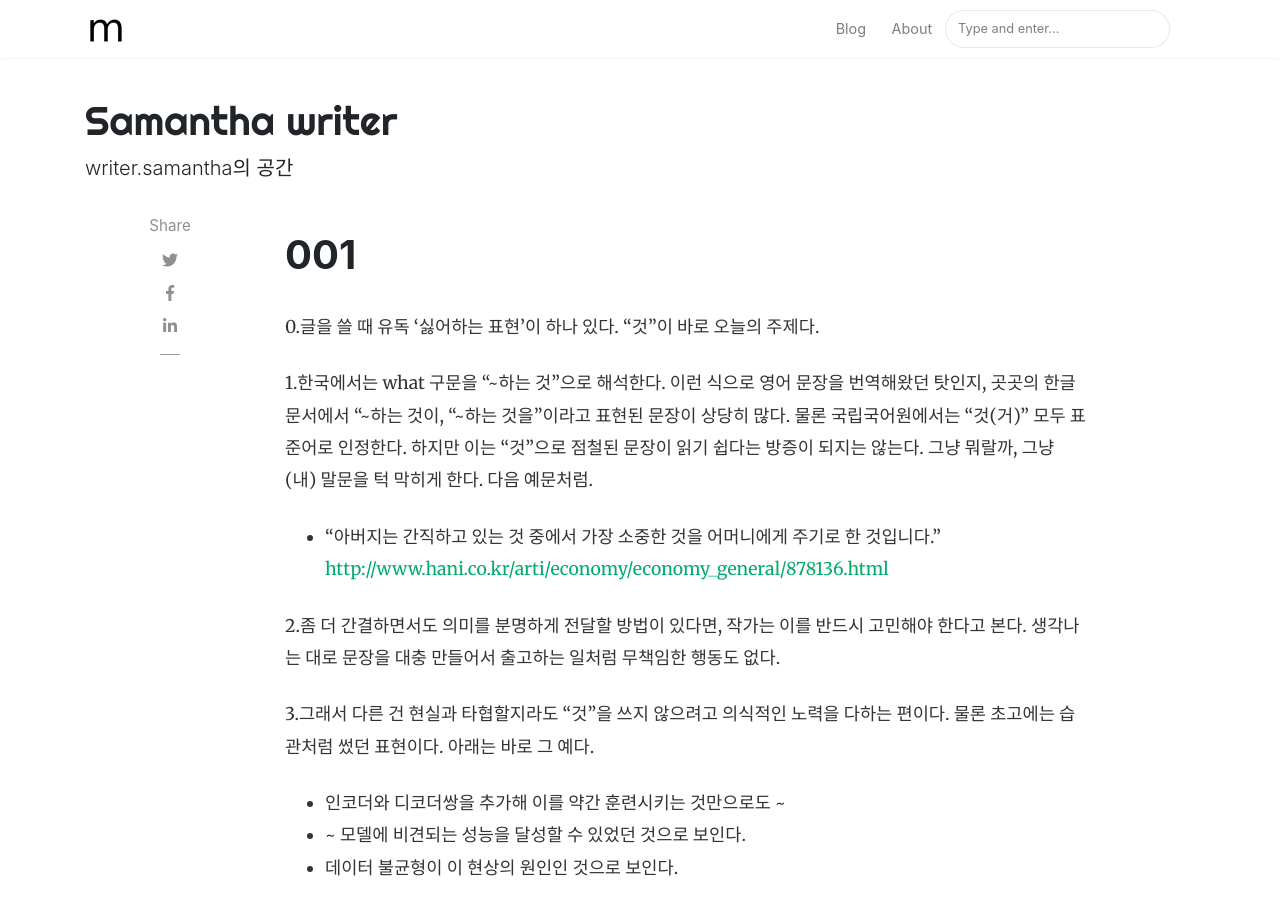
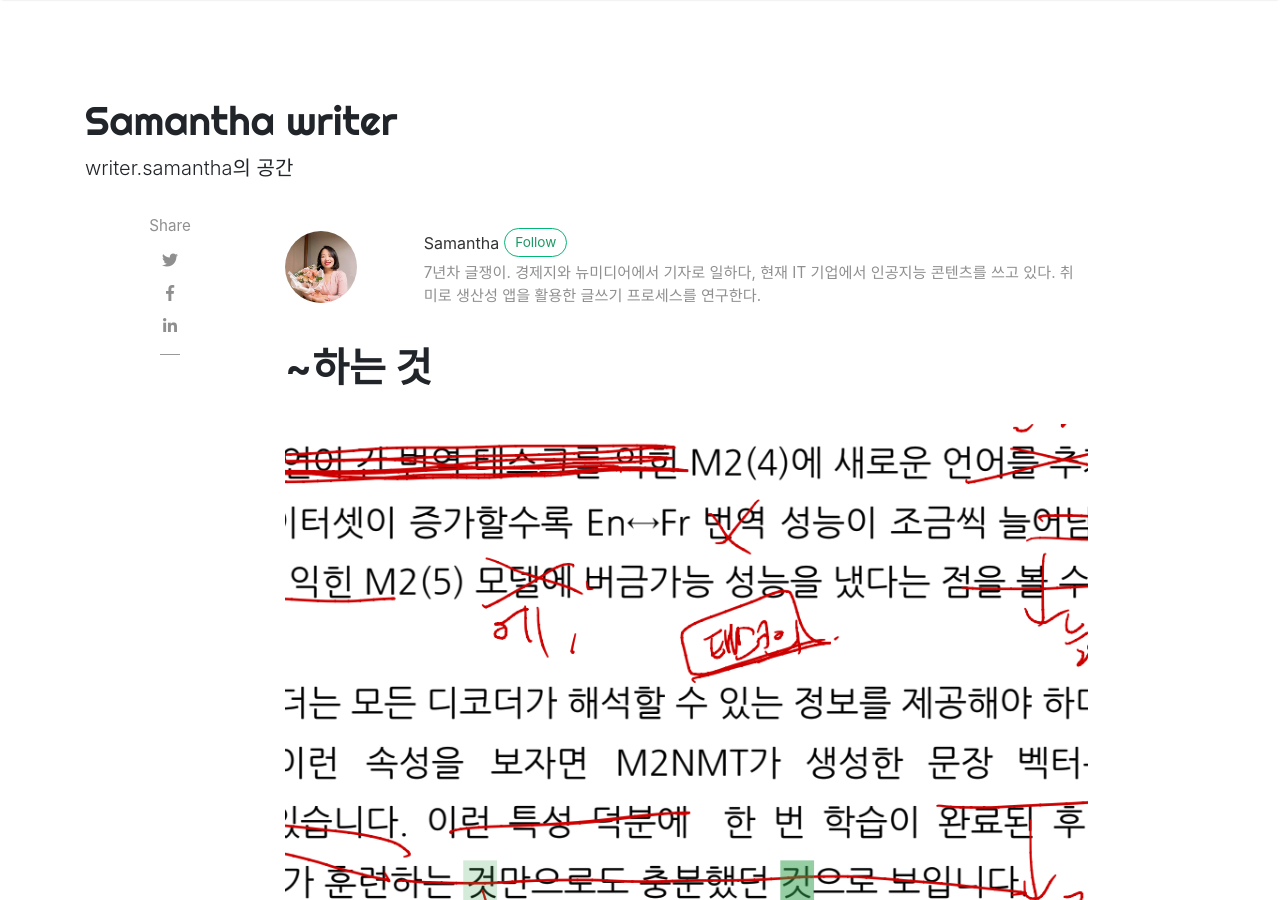
Before and after one commit to samantha-writer/samantha-writer.github.io, a Jekyll site: the page built from _posts/2020-12-18-001.md, in a window 1280 px wide and 900 px high. Built offline with Jekyll 4.4.1, drawn with Linux system fonts in a browser that asks for light colours; nearby versions of some CDN libraries; our own code applies the rules of GitHub Pages for plain Markdown files; comment, search, counter and statistics services are not loaded; some of the changed text lies outside the part shown.

Commit message:
Update 2020-12-18-001.md

```diff
--- a/_posts/2020-12-18-001.md
+++ b/_posts/2020-12-18-001.md
@@ -1,3 +1,16 @@
+---
+layout: post
+title:  "~하는 것"
+date: 2020-12-18
+author: samantha
+categories: [ creator ]
+tags: [ creator ]
+image: assets/images/inpost/201218_001.png
+description: ""
+featured: true
+hidden: false
+---
+
 0.글을 쓸 때 유독 '싫어하는 표현'이 하나 있다. "것"이 바로 오늘의 주제다.
 
 1.한국에서는 what 구문을 "~하는 것"으로 해석한다. 이런 식으로 영어 문장을 번역해왔던 탓인지, 곳곳의 한글 문서에서 "~하는 것이, "~하는 것을"이라고 표현된 문장이 상당히 많다. 물론 국립국어원에서는 "것(거)" 모두 표준어로 인정한다. 하지만 이는 "것"으로 점철된 문장이 읽기 쉽다는 방증이 되지는 않는다. 그냥 뭐랄까, 그냥 (내) 말문을 턱 막히게 한다. 다음 예문처럼.
```
